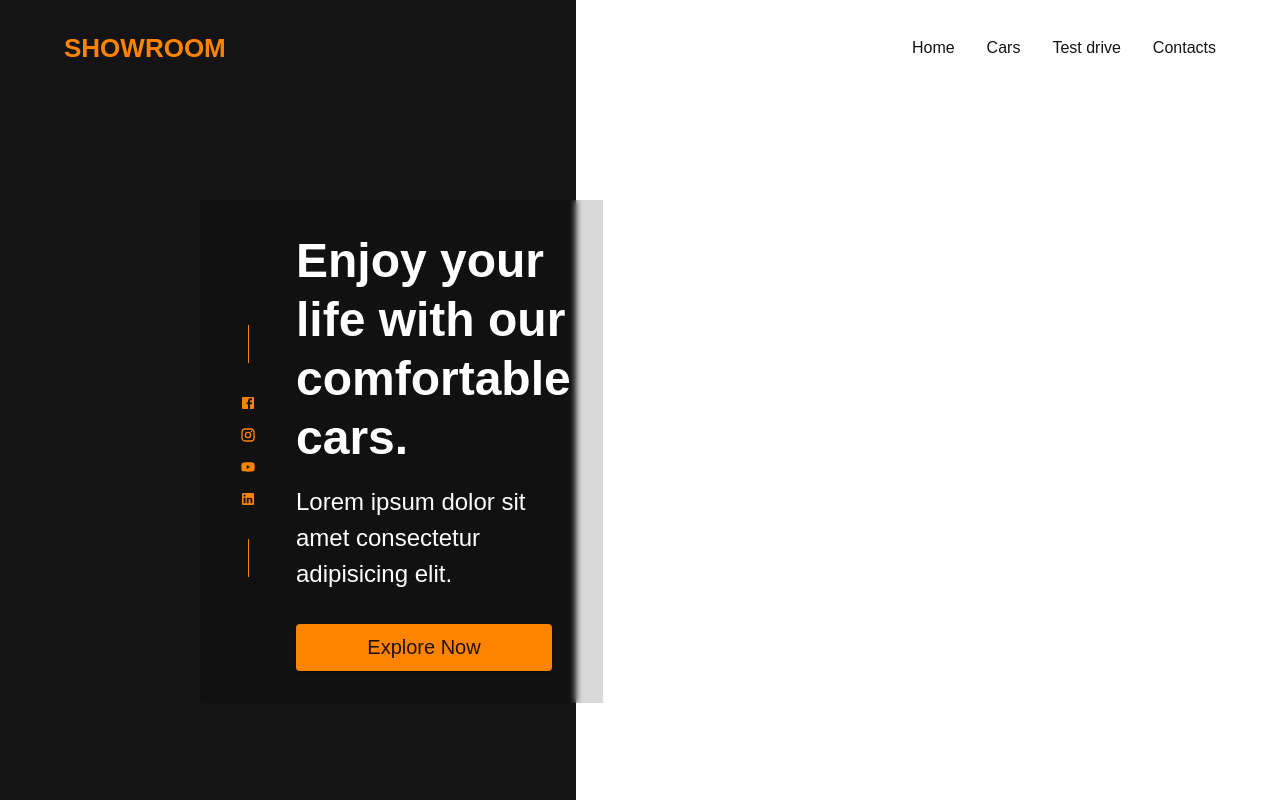
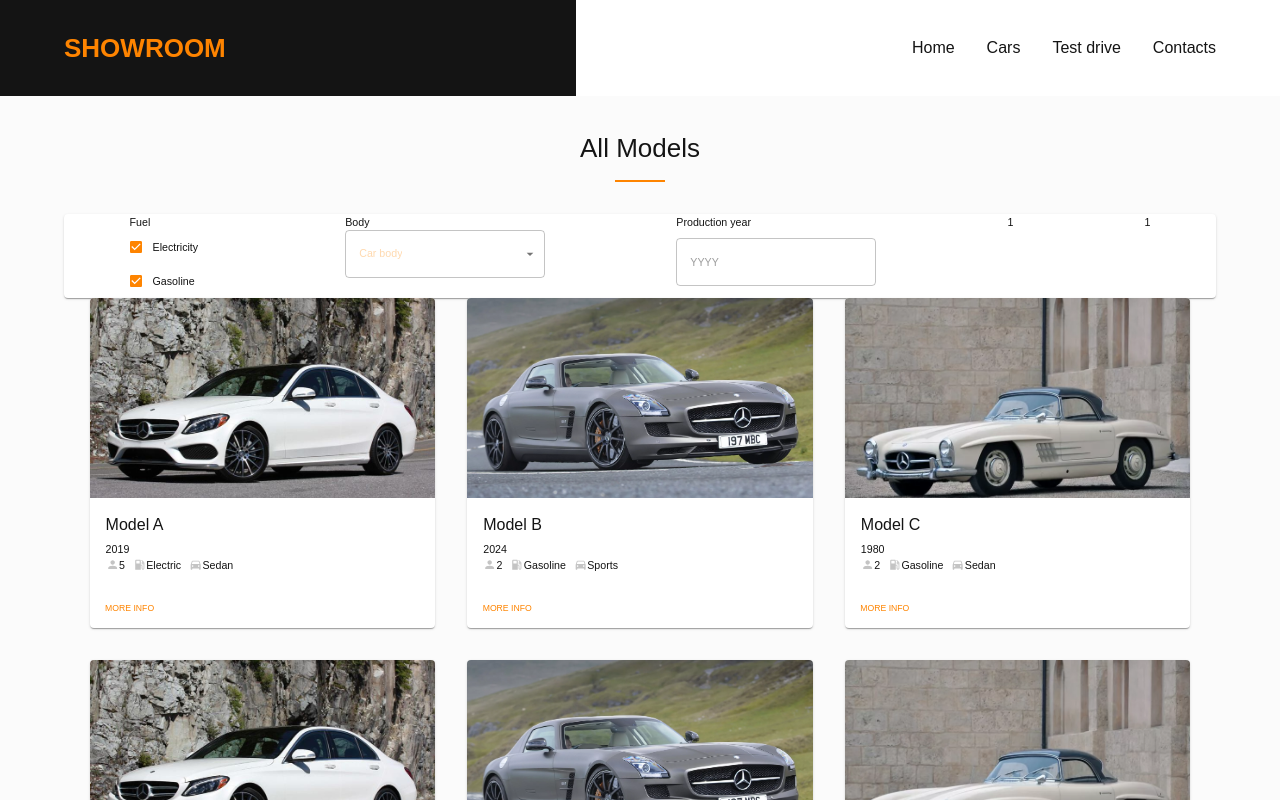
Before and after one commit to MarieLevchuk/showroom, a React (Vite) app: page / in a window 1280 px wide. Shown: the top 800 px of the page. Built offline with nearby package versions, Linux system fonts and the light colour scheme.

Commit message:
added All Models Section

```diff
--- a/src/components/App/App.jsx
+++ b/src/components/App/App.jsx
@@ -3,12 +3,17 @@ import './App.css'
 import HeadSection from '../HeadSection/HeadSection'
 import MainSection from '../MainSection/MainSection'
 import Footer from '../Footer/Footer'
+import Header from '../Header/Header'
+import ModelsSection from '../ModelsSection/ModelsSection'
 
 export default function App() {
   return (
     <>
-      <HeadSection/>
-      <MainSection/>
+      <Header/>
+      <ModelsSection/>
+
+      {/* <HeadSection/>
+      <MainSection/> */}
       <Footer/>
     </>
   )
--- /dev/null
+++ b/src/components/ModelsSection/Filter.jsx
@@ -0,0 +1,71 @@
+import { Box, Checkbox, FormControl, FormControlLabel, InputLabel, MenuItem, Paper, Select, Typography } from "@mui/material";
+import { useState } from "react";
+import { DemoContainer } from '@mui/x-date-pickers/internals/demo';
+import { AdapterDayjs } from '@mui/x-date-pickers/AdapterDayjs';
+import { LocalizationProvider } from '@mui/x-date-pickers/LocalizationProvider';
+import { DatePicker } from '@mui/x-date-pickers/DatePicker';
+
+export default function Filter(){
+    const [bodyType, setBodyType] = useState('');
+    const handleChange = (e) => {
+        console.log('changed');
+
+    }
+
+    return (
+        <Paper>
+            <Box sx={{display:'flex', justifyContent:'space-around'}}>
+                <Box sx={{display:'flex', flexDirection:'column'}}>
+                    <Typography>Fuel</Typography>
+                    <FormControlLabel
+                      control={
+                        <Checkbox checked={true} onChange={handleChange} name="electricity" />
+                      }
+                      label="Electricity"
+                    />
+                    <FormControlLabel
+                      control={
+                        <Checkbox checked={true} onChange={handleChange} name="gasoline" />
+                      }
+                      label="Gasoline"
+                    />
+                </Box>
+                <Box>
+                    <Typography>Body</Typography>
+                    <FormControl fullWidth>
+                        <InputLabel id="demo-simple-select-label1">Car body</InputLabel>
+                        <Select
+                          labelId="demo-simple-select-label1"
+                          id="demo-simple-select1"
+                          value={bodyType}
+                          label="Body type"
+                          onChange={handleChange}
+                          sx={{minWidth:200}}
+                        >
+                          <MenuItem value=""> <em>None</em> </MenuItem>
+                          <MenuItem value={10}>Sedan</MenuItem>
+                          <MenuItem value={20}>Sport</MenuItem>
+                          <MenuItem value={30}>Cabriolet</MenuItem>
+                          <MenuItem value={40}>SUV</MenuItem>
+                          <MenuItem value={50}>Coupe</MenuItem>
+                        </Select>
+                    </FormControl>
+                </Box>
+                <Box>
+                    <Typography>Production year</Typography>
+                    <LocalizationProvider dateAdapter={AdapterDayjs}>
+                      <DemoContainer components={['DatePicker']}>
+                        <DatePicker label={''} views={['year']} />
+                      </DemoContainer>
+                    </LocalizationProvider>
+                </Box>
+                <Box>
+                1
+                </Box>
+                <Box>
+                1
+                </Box>
+            </Box>
+        </Paper>
+    );
+}
--- /dev/null
+++ b/src/components/ModelsSection/ModelsList.jsx
@@ -0,0 +1,46 @@
+import { Box } from "@mui/material";
+import CarCard from "../MainSection/CarCard";
+
+const allModels = [
+    { id: 1, name: 'Model A', img: '2.jpg', year:2019,  persons:5, body:'sedan', fuel: 'Electric' },
+    { id: 2, name: 'Model B', img: '3.webp', year:2024, persons:2, body:'sports',  fuel: 'Gasoline' },
+    { id: 3, name: 'Model C', img: '4.webp', year:1980, persons:2, body:'sedan',  fuel: 'Gasoline' },
+    { id: 4, name: 'Model A', img: '2.jpg', year:2019,  persons:5, body:'sedan', fuel: 'Electric' },
+    { id: 5, name: 'Model B', img: '3.webp', year:2024, persons:2, body:'sports',  fuel: 'Gasoline' },
+    { id: 6, name: 'Model C', img: '4.webp', year:1980, persons:2, body:'sedan',  fuel: 'Gasoline' },
+    { id: 7, name: 'Model A', img: '2.jpg', year:2019,  persons:5, body:'sedan', fuel: 'Electric' },
+    { id: 8, name: 'Model B', img: '3.webp', year:2024, persons:2, body:'sports',  fuel: 'Gasoline' },
+    { id: 9, name: 'Model C', img: '4.webp', year:1980, persons:2, body:'sedan',  fuel: 'Gasoline' },
+    { id: 10, name: 'Model A', img: '2.jpg', year:2019,  persons:5, body:'sedan', fuel: 'Electric' },
+    { id: 11, name: 'Model B', img: '3.webp', year:2024, persons:2, body:'sports',  fuel: 'Gasoline' },
+    { id: 12, name: 'Model C', img: '4.webp', year:1980, persons:2, body:'sedan',  fuel: 'Gasoline' },
+    { id: 13, name: 'Model A', img: '2.jpg', year:2019,  persons:5, body:'sedan', fuel: 'Electric' },
+    { id: 14, name: 'Model B', img: '3.webp', year:2024, persons:2, body:'sports',  fuel: 'Gasoline' },
+    { id: 15, name: 'Model C', img: '4.webp', year:1980, persons:2, body:'sedan',  fuel: 'Gasoline' },
+    { id: 16, name: 'Model A', img: '2.jpg', year:2019,  persons:5, body:'sedan', fuel: 'Electric' },
+    { id: 17, name: 'Model B', img: '3.webp', year:2024, persons:2, body:'sports',  fuel: 'Gasoline' },
+    { id: 18, name: 'Model C', img: '4.webp', year:1980, persons:2, body:'sedan',  fuel: 'Gasoline' },
+    { id: 19, name: 'Model A', img: '2.jpg', year:2019,  persons:5, body:'sedan', fuel: 'Electric' },
+    { id: 20, name: 'Model B', img: '3.webp', year:2024, persons:2, body:'sports',  fuel: 'Gasoline' },
+    { id: 21, name: 'Model C', img: '4.webp', year:1980, persons:2, body:'sedan',  fuel: 'Gasoline' },
+    { id: 22, name: 'Model A', img: '2.jpg', year:2019,  persons:5, body:'sedan', fuel: 'Electric' },
+    { id: 23, name: 'Model B', img: '3.webp', year:2024, persons:2, body:'sports',  fuel: 'Gasoline' },
+    { id: 24, name: 'Model C', img: '4.webp', year:1980, persons:2, body:'sedan',  fuel: 'Gasoline' },
+];
+
+export default function ModelsList(){
+    return (
+        <Box
+            sx={{
+                display: 'flex',
+                justifyContent:'center',
+                flexWrap:'wrap',
+                gap: {xs:1, sm: 4}
+            }}
+        >
+            {
+                allModels.map(model => <CarCard key={model.id} model={model}/>)
+            }
+        </Box>
+    );
+}
--- /dev/null
+++ b/src/components/ModelsSection/ModelsSection.jsx
@@ -0,0 +1,19 @@
+import { Box, Container, Pagination } from "@mui/material";
+import Filter from "./Filter";
+import ModelsList from "./ModelsList";
+import SectionHeader from "../MainSection/SectionHeader";
+
+export default function ModelsSection(){
+    return(
+        <Box py='100px'>
+            <Container maxWidth='lg'>
+                <SectionHeader title='All Models' />
+                <Filter/>
+                <ModelsList/>
+                <Box mt={4} sx={{display:'flex', justifyContent:"center"}}>
+                    <Pagination count={10} />
+                </Box>
+            </Container>
+        </Box >
+    );
+}
```
